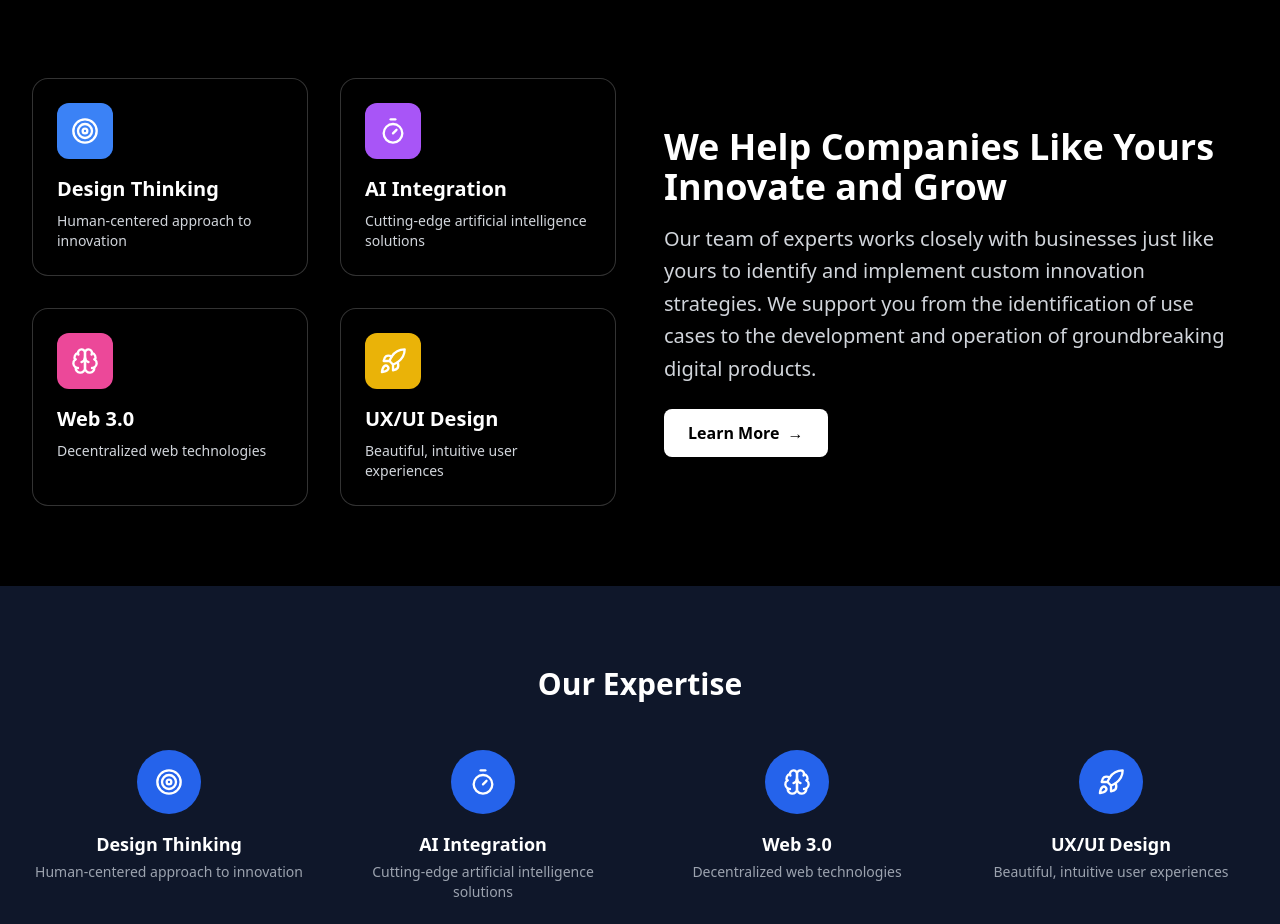
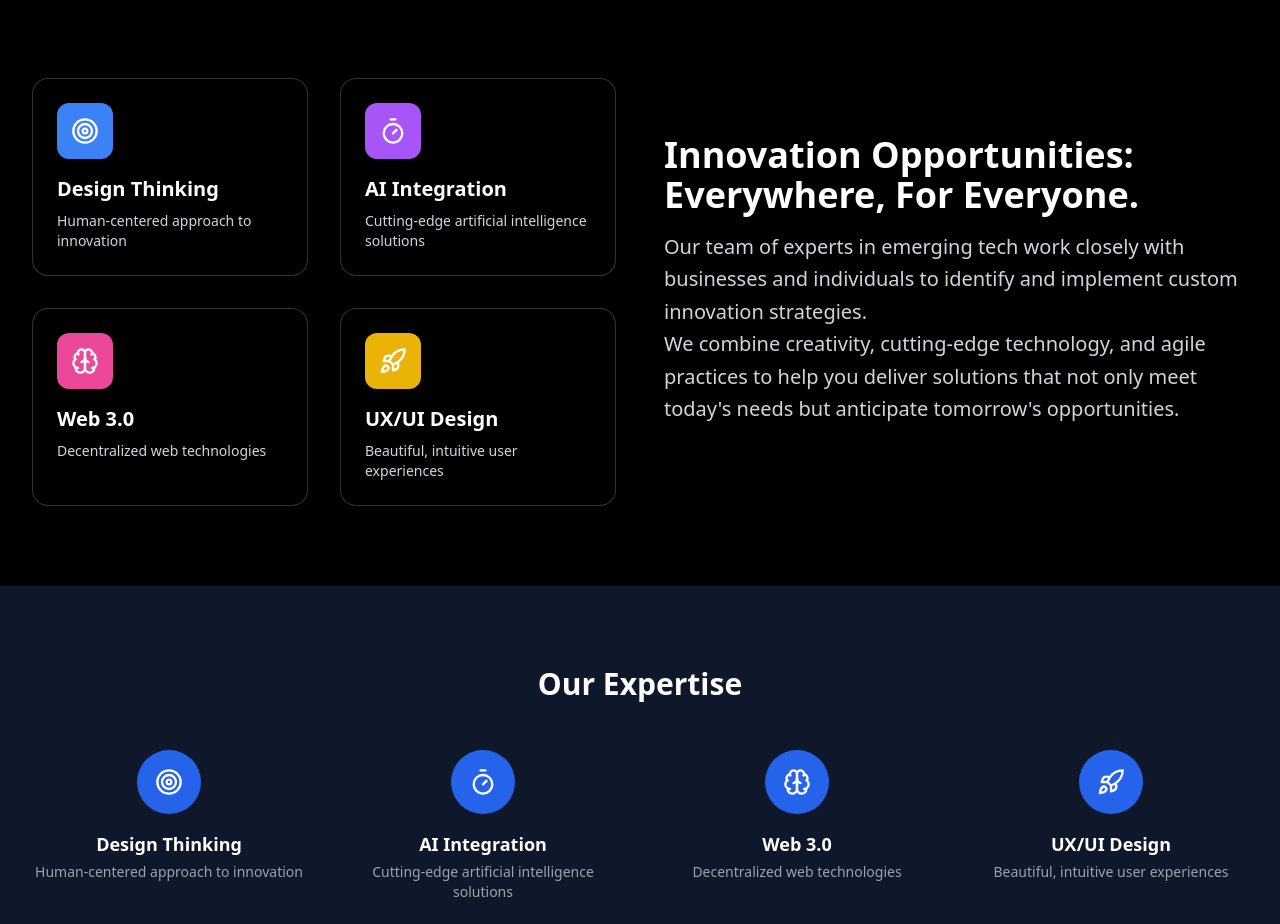
Before and after one commit to Lunim-Corporate/lunim-studio, a React (Vite) app: page / in a window 1280 px wide. Shown: the part 866-1790 px from the top of the page. Built offline with nearby package versions, Linux system fonts and the light colour scheme; no server answers; the database is empty.

Commit message:
Update: Added new features/fixes to Home page

```diff
--- a/src/pages/Home.tsx
+++ b/src/pages/Home.tsx
@@ -435,15 +435,14 @@ const App: React.FC = () => {
 
           <div>
             <h2 className="text-4xl font-bold text-white mb-4">
-              We Help Companies Like Yours Innovate and Grow
+                 Innovation Opportunities: Everywhere, For Everyone.
             </h2>
             <p className="text-xl text-gray-300 leading-relaxed mb-6">
-              Our team of experts works closely with businesses just like yours to identify and implement custom innovation strategies.
-              We support you from the identification of use cases to the development and operation of groundbreaking digital products.
-            </p>
-            <button className="inline-flex items-center px-6 py-3 bg-white text-black font-semibold rounded-lg hover:bg-gray-200 transition">
-              Learn More <span className="ml-2">→</span>
-            </button>
+              Our team of experts in emerging tech work closely with businesses and individuals to identify and implement custom innovation strategies.
+             <br></br>
+              We combine creativity, cutting-edge technology, and agile practices to help you deliver solutions that not only meet today's needs but anticipate tomorrow's opportunities.
+             </p>
+
           </div>
         </div>
       </section>
```
